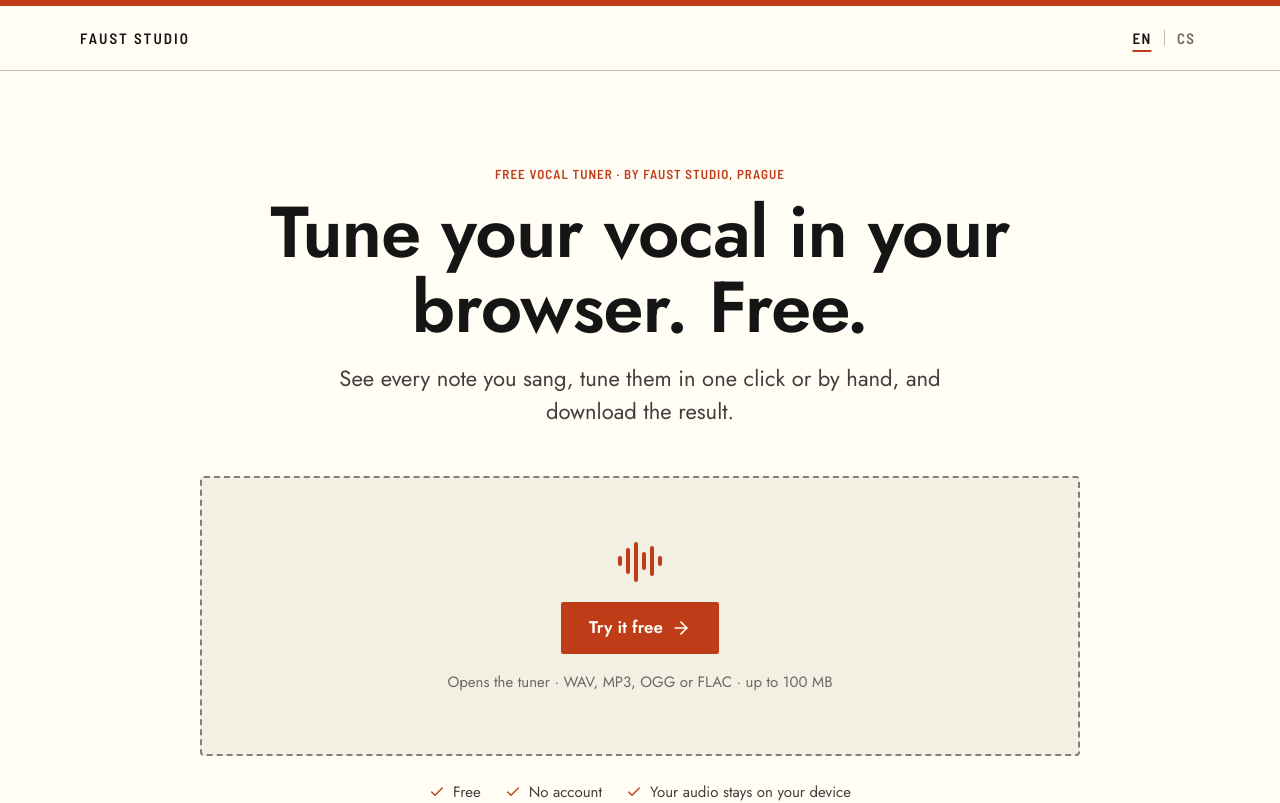
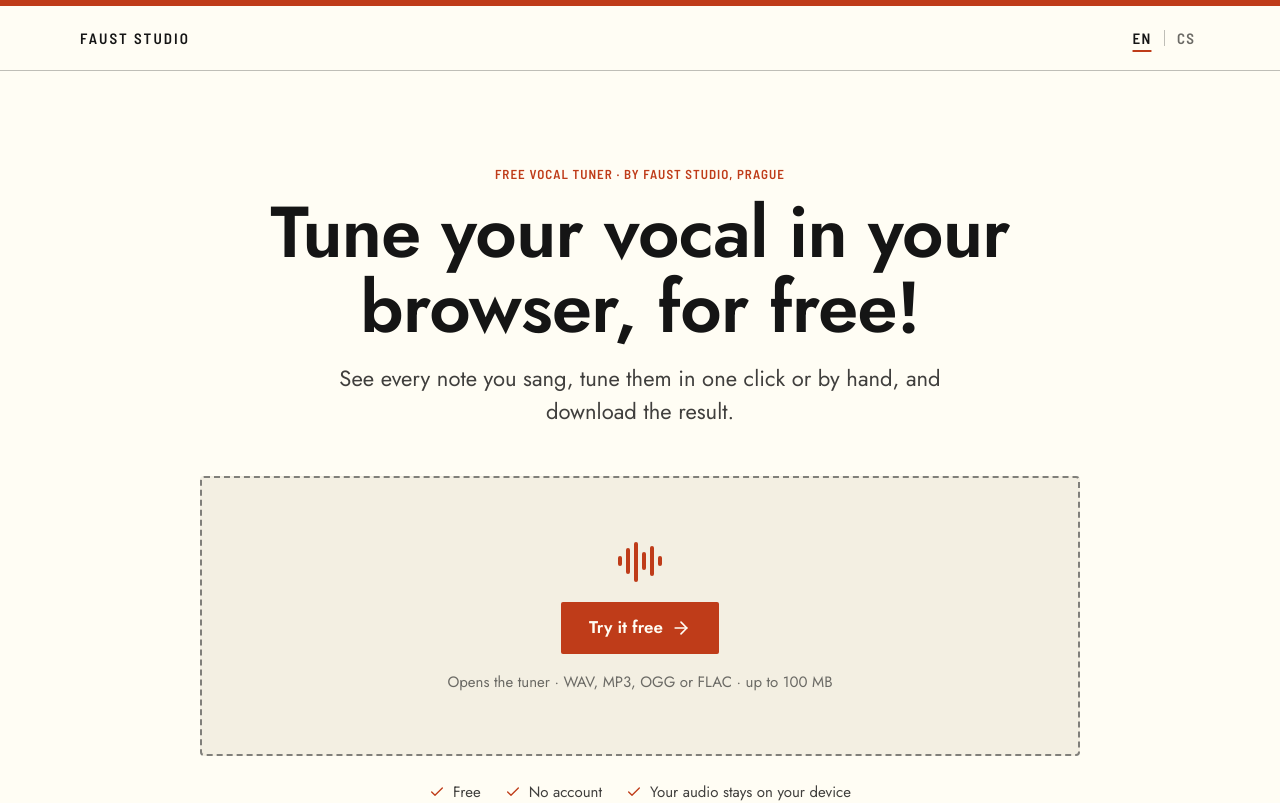
Before and after one commit to FAUST-IFSA/website-prod, a React (Vite) app: page / in a window 1280 px wide. Shown: the top 803 px of the page. Built offline with nearby package versions, Linux system fonts and the light colour scheme.

Commit message:
Changed header

```diff
--- a/src/copy/en.ts
+++ b/src/copy/en.ts
@@ -13,7 +13,7 @@ export const en = {
   },
   hero: {
     eyebrow: 'Free vocal tuner · by Faust Studio, Prague',
-    heading: 'Tune your vocal in your browser. Free.',
+    heading: 'Tune your vocal in your browser, for free!',
     lead: 'See every note you sang, tune them in one click or by hand, and download the result.',
     cta: 'Try it free',
     meta: 'Opens the tuner · WAV, MP3, OGG or FLAC · up to 100 MB',
```
Also changed, not shown: 2 other files (tests, documents, lock files or other folders).
